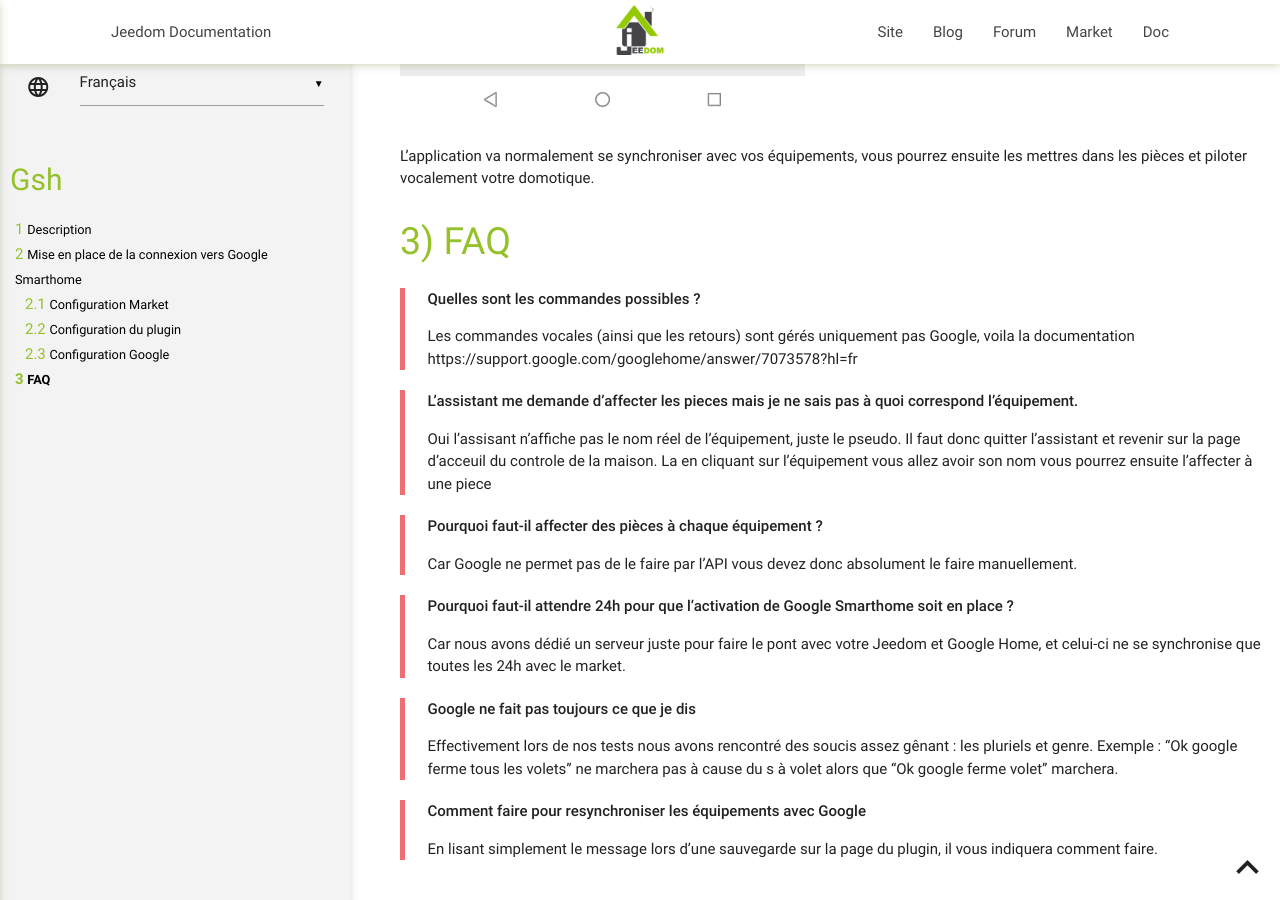
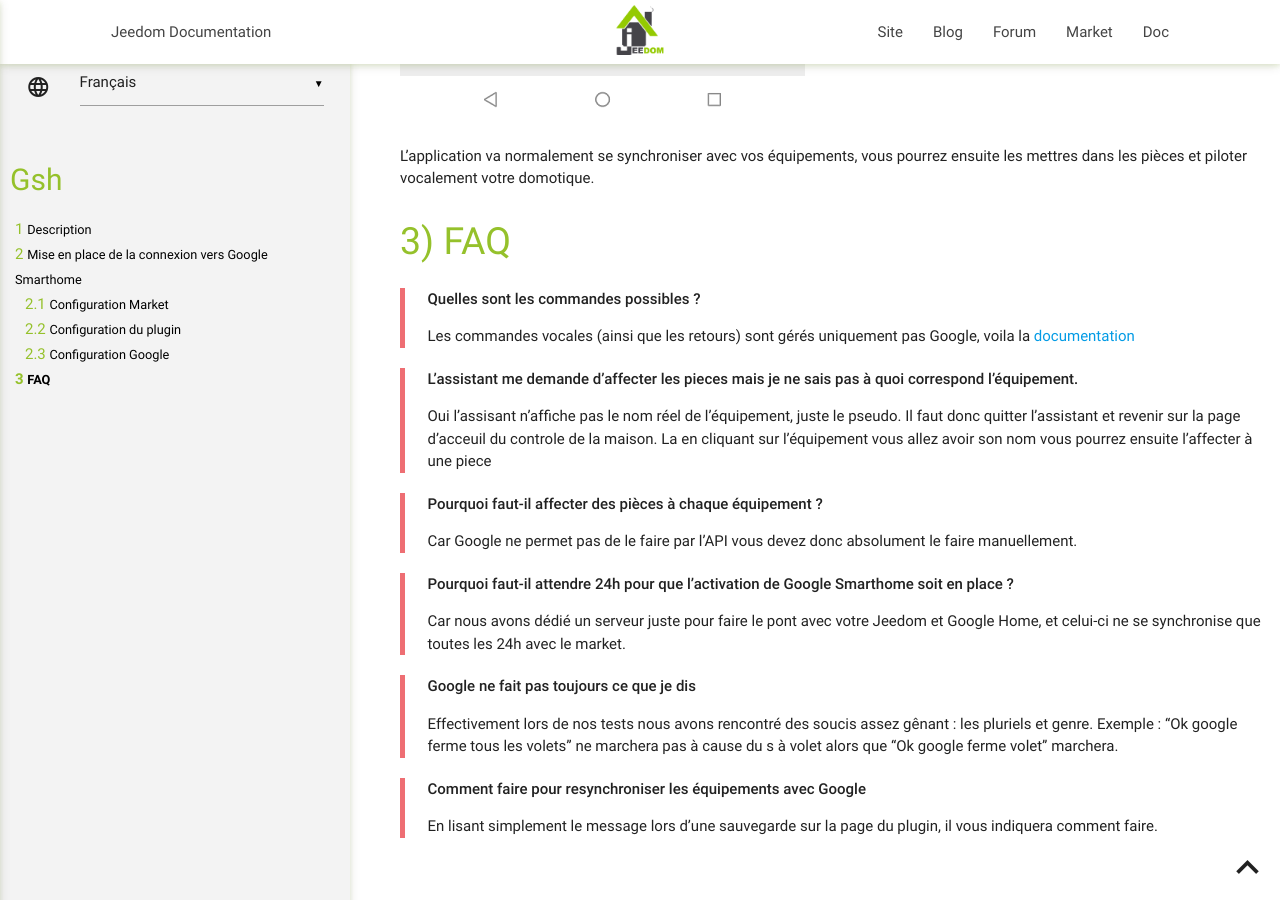
Before and after one commit to Caelion/plugin-gsh, a Jekyll site: the page built from docs/fr_FR/index.md, in a window 1280 px wide and 900 px high, scrolled down 4846 px. Built offline with Jekyll 4.4.1, drawn with Linux system fonts in a browser that asks for light colours; our own code applies the rules of GitHub Pages for plain Markdown files.

Commit message:
fix link

```diff
--- a/docs/fr_FR/index.md
+++ b/docs/fr_FR/index.md
@@ -72,7 +72,7 @@
 
 >**Quelles sont les commandes possibles ?**
 >
->Les commandes vocales (ainsi que les retours) sont gérés uniquement pas Google, voila la documentation https://support.google.com/googlehome/answer/7073578?hl=fr
+>Les commandes vocales (ainsi que les retours) sont gérés uniquement pas Google, voila la [documentation](https://support.google.com/googlehome/answer/7073578?hl=fr)
 
 >**L'assistant me demande d'affecter les pieces mais je ne sais pas à quoi correspond l'équipement.**
 >
```
